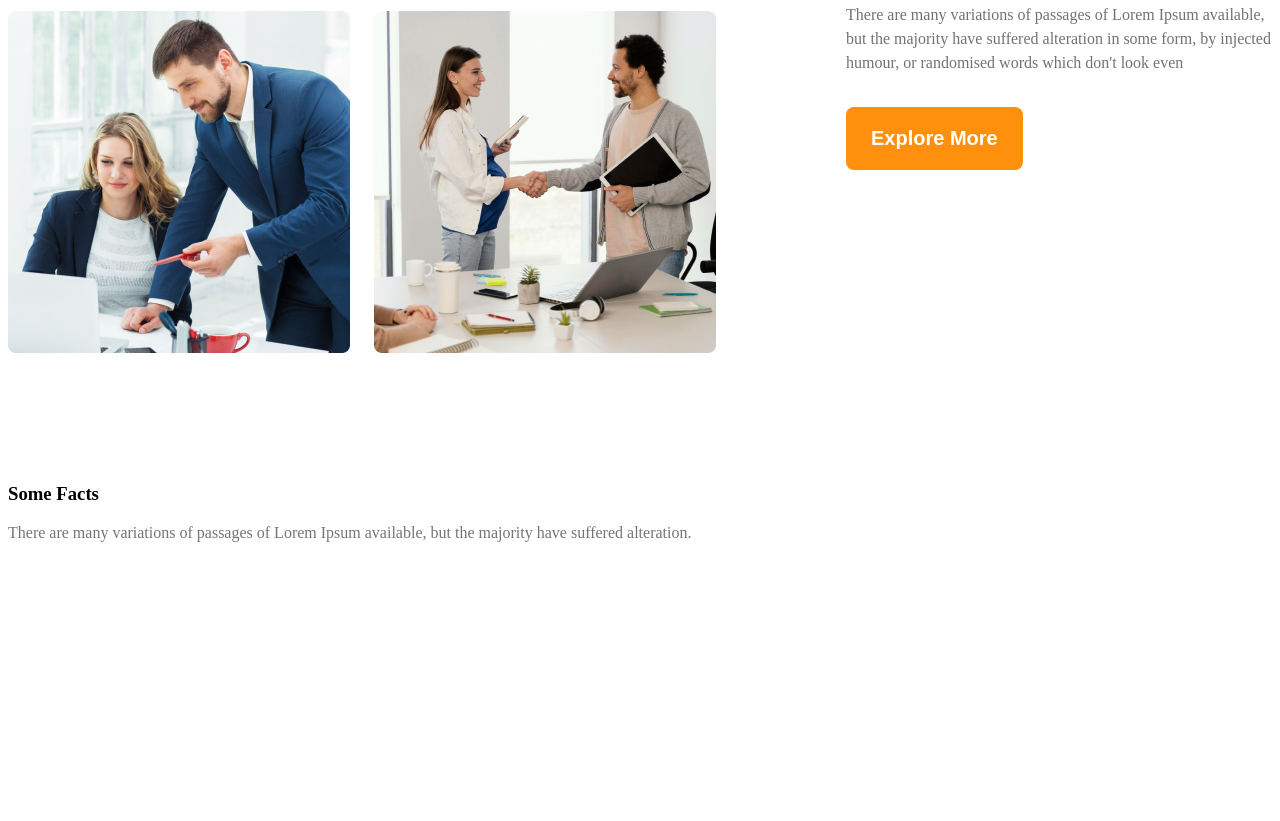
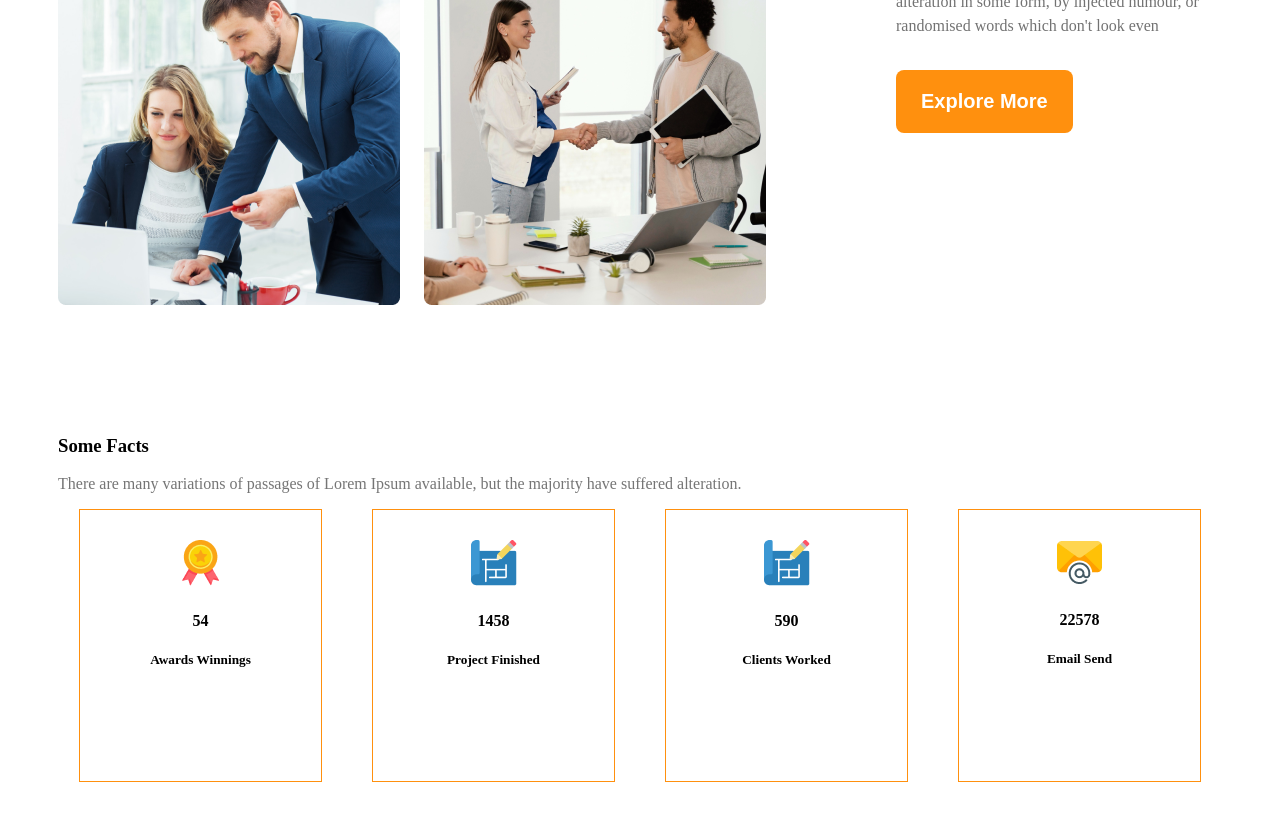
Before and after one commit to saidur20087/g3-architects-resources, a plain HTML site: page index.html in a window 1280 px wide. Shown: the part 1695-2516 px from the top of the page. Drawn offline with nearby package versions, Linux system fonts and the light colour scheme.

Commit message:
mymfact section modifiy

```diff
--- a/index.html
+++ b/index.html
@@ -72,24 +72,24 @@
                 have suffered alteration.</p>
             <div class="facts-container">
                 <div class="fact">
-                    <img src="" alt="" class="fact-icon">
-                    <h4 class="fact-number"></h4>
-                    <h5 class="fact-name"></h5>
+                    <img src="./images/icons/ribon.png" alt="" class="fact-icon">
+                    <h4 class="fact-number">54</h4>
+                    <h5 class="fact-name">Awards Winnings</h5>
                 </div>
                 <div class="fact">
-                    <img src="" alt="" class="fact-icon">
-                    <h4 class="fact-number"></h4>
-                    <h5 class="fact-name"></h5>
+                    <img src="./images/icons/projects.png" alt="" class="fact-icon">
+                    <h4 class="fact-number">1458</h4>
+                    <h5 class="fact-name">Project Finished</h5>
                 </div>
                 <div class="fact">
-                    <img src="" alt="" class="fact-icon">
-                    <h4 class="fact-number"></h4>
-                    <h5 class="fact-name"></h5>
+                    <img src="./images/icons/projects.png" alt="" class="fact-icon">
+                    <h4 class="fact-number">590</h4>
+                    <h5 class="fact-name">Clients Worked</h5>
                 </div>
                 <div class="fact">
-                    <img src="" alt="" class="fact-icon">
-                    <h4 class="fact-number"></h4>
-                    <h5 class="fact-name"></h5>
+                    <img src="./images/icons/email.png" alt="" class="fact-icon">
+                    <h4 class="fact-number">22578</h4>
+                    <h5 class="fact-name">Email Send</h5>
                 </div>
             </div>
         </section>
--- a/style.css
+++ b/style.css
@@ -43,6 +43,7 @@
 main {
     max-width: 1440px;
     margin: 0 auto;
+    padding: 0 50px;
 }
 
 main>section {
@@ -76,6 +77,7 @@ main>section {
 .banner {
     max-width: 1440px;
     margin: 0 auto;
+    padding: 0 50px;
 }
 
 /* Banner */
@@ -140,12 +142,29 @@ main>section {
 
 }
 
+/* facts */
+.facts-container {
+    display: flex;
+    justify-content: center;
+    align-items: center;
+    gap: 50px;
+}
+
+.facts-container .fact {
+    border: 1px solid #FF900E;
+    text-align: center;
+    align-items: center;
+    width: 241px;
+    height: 241px;
+    padding: 30px 0px 0px 0px;
+}
+
 /* Responsive Media Query */
 
 @media screen and (max-width:576px) {
 
     .navber,
-    .nav-link,
+    /* .nav-link, */
     .team {
         flex-direction: column;
     }
```
